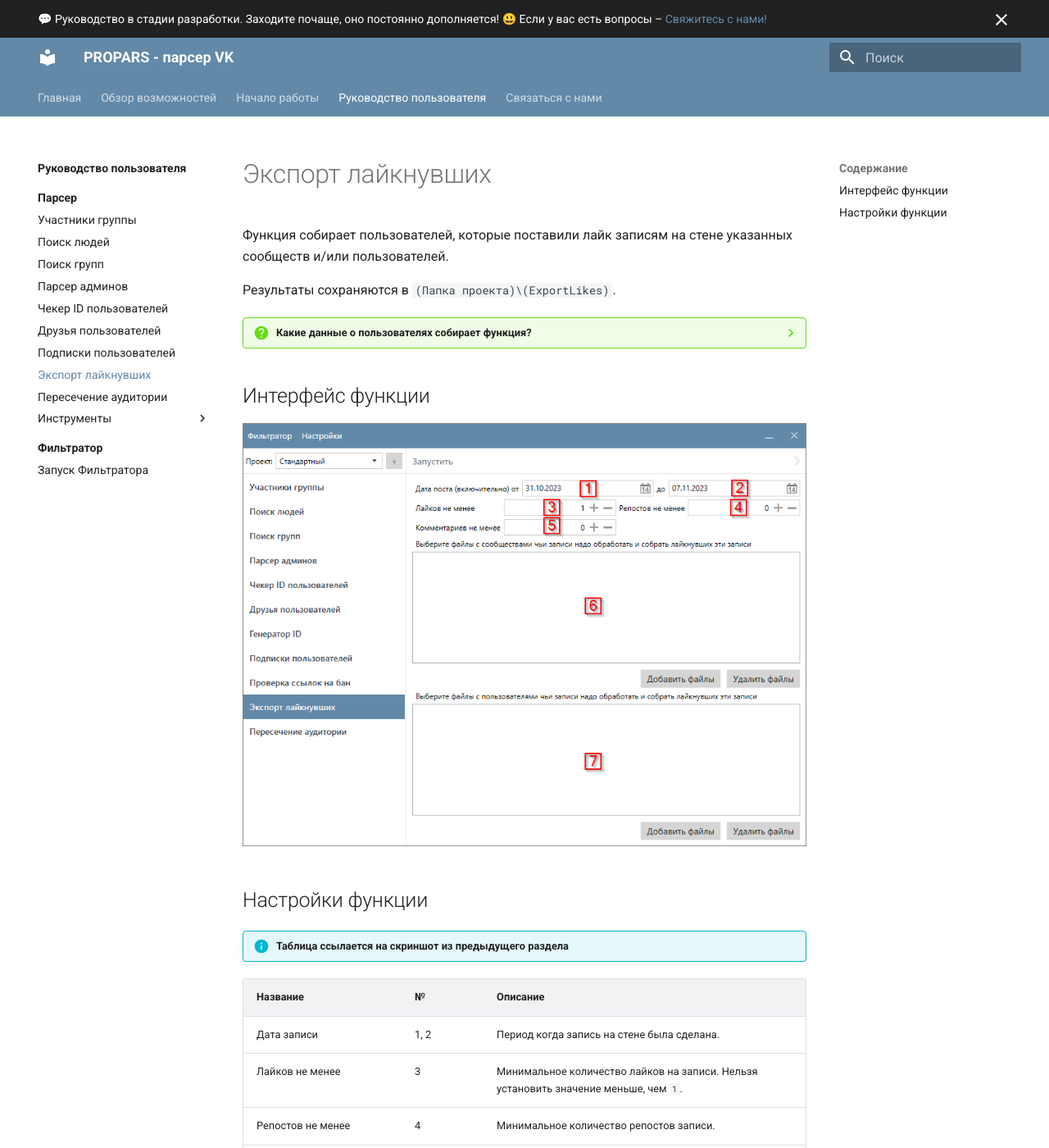
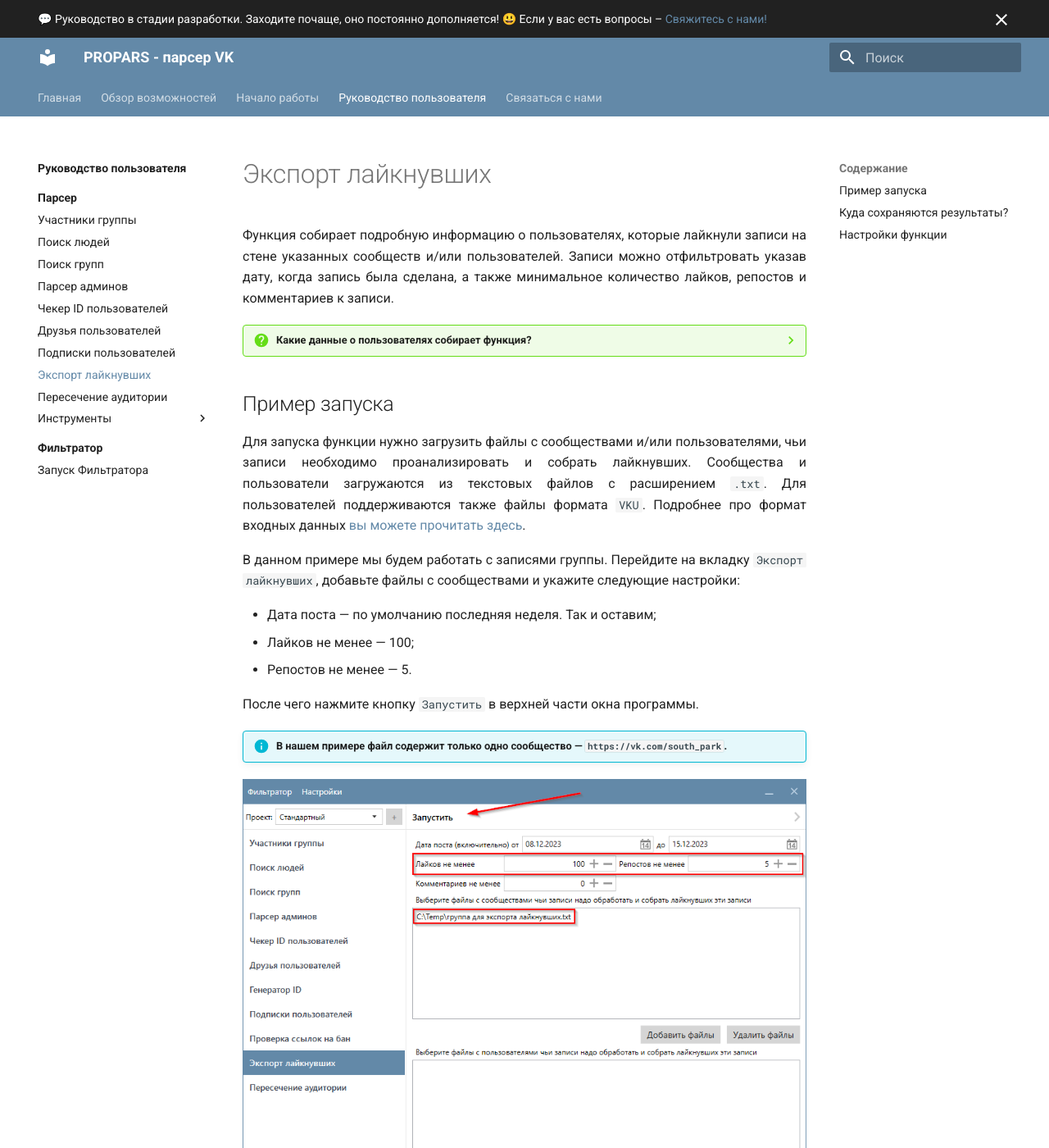
Before and after one commit to VK-Utility/docs, an MkDocs documentation site: the page built from docs/docs/parser/export-likers.md, in a window 1280 px wide and 1400 px high. Shown: the whole window at 82% size. Built offline with MkDocs 1.6.1 and Material for MkDocs 9.7.7, drawn with Linux system fonts in a browser that asks for light colours; some of the changed text lies outside the part shown.

Commit message:
Docs for export likers

```diff
--- a/docs/docs/parser/export-likers.md
+++ b/docs/docs/parser/export-likers.md
@@ -1,19 +1,66 @@
 # Экспорт лайкнувших
 
-Функция собирает пользователей, которые поставили лайк записям на стене указанных сообществ и/или пользователей.
-
-Результаты сохраняются в `(Папка проекта)\(ExportLikes)`.
+<div style="text-align: justify">
+  <p>
+    Функция собирает подробную информацию о пользователях, которые лайкнули записи на стене указанных сообществ и/или пользователей. Записи можно отфильтровать указав дату, когда запись была сделана, а также минимальное количество лайков, репостов и комментариев к записи.
+  </p>
+</div>
 
 ??? question "Какие данные о пользователях собирает функция?"
     Это зависит от ваших настроек. Ознакомьтесь с разделом [Настройка Парсера](./index.md#settings).
 
-## Интерфейс функции
 
-![](../../img/export_likes.png)
+## Пример запуска
+
+<div style="text-align: justify">
+  <p>
+    Для запуска функции нужно загрузить файлы с сообществами и/или пользователями, чьи записи необходимо проанализировать и собрать лайкнувших. Сообщества и пользователи загружаются из текстовых файлов с расширением <code>.txt</code>. Для пользователей поддерживаются также файлы формата <code>VKU</code>. Подробнее про формат входных данных <a href="../#txt-format">вы можете прочитать здесь</a>.
+  </p>
+  <p>
+    В данном примере мы будем работать с записями группы. Перейдите на вкладку <code>Экспорт лайкнувших</code>, добавьте файлы с сообществами и укажите следующие настройки:
+  </p>
+  <ul>
+    <li>Дата поста — по умолчанию последняя неделя. Так и оставим;</li>
+    <li>Лайков не менее — 100;</li>
+    <li>Репостов не менее — 5.</li>
+  </ul>
+  <p>
+    После чего нажмите кнопку <code>Запустить</code> в верхней части окна программы.
+  </p>
+</div>
+
+!!! info "В нашем примере файл содержит только одно сообщество — <code>https://vk.com/south_park</code>."
+
+![](../../img/parser/export-likers/example_1.png)
+
+
+<div style="text-align: justify">
+  <p>
+    Программа начнет анализировать записи выбранных сообществ. Для тех записей, которые удовлетворяют выбраннм настройкам, будет собрана подробная информация о пользователях, которые эти записи лайкнули. В этом примере это заняло <b>15</b> секунд.
+  </p>
+</div>
+
+![](../../img/parser/export-likers/example_2.png)
+
+## Куда сохраняются результаты?
+
+<div style="text-align: justify">
+  <p>
+    Результаты сохраняются в <code>(Папка проекта)\ExportLikes</code>. Для каждой записи будет создан отдельный файл формата <code>VKU</code> с пользователями, которые лайкнули эту запись. Имя файла — <code>-&lt;ID сообщества&gt;_&lt;ID записи&gt;</code>. В нашем примере программа нашла в сообществе семь записей, которые удовлетворяют указанному фильтру.
+  </p>
+</div>
+
+![](../../img/parser/export-likers/results_1.png)
+
+Откройте файлы в Фильтраторе, чтобы ознакомиться с результатами.
+
+![](../../img/parser/export-likers/results_2.png)
 
 ## Настройки функции
 
-!!! info "Таблица ссылается на скриншот из предыдущего раздела"
+![](../../img/parser/export-likers/interface.png)
+
+!!! info "Таблица ссылается на скриншот выше"
 
 
 <table>
@@ -33,7 +80,7 @@
     <tr>
       <td>Лайков не менее</td>
       <td>3</td>
-      <td>Минимальное количество лайков на записи. Нельзя установить значение меньше, чем <code>1</code>.</td>
+      <td>Минимальное количество лайков у записи. Нельзя установить значение меньше, чем <code>1</code>.</td>
     </tr>
     <tr>
       <td>Репостов не менее</td>
@@ -53,7 +100,7 @@
     <tr>
       <td>Файлы с пользователями</td>
       <td>7</td>
-      <td>Файлы с пользователями чьи записи необходимо обработать. Формат: <code>txt</code> и <code>vku2u</code>. Подробнее о формате файла вы можете прочитать на <a href="../#txt-format">соответствующей странице</a>.</td>
+      <td>Файлы с пользователями чьи записи необходимо обработать. Формат: <code>txt</code> и <code>VKU</code>. Подробнее о формате файла вы можете прочитать на <a href="../#txt-format">соответствующей странице</a>.</td>
     </tr>
   </tbody>
 </table>
```
Also changed, not shown: docs/img/parser/export-likers/example_1.png (added), docs/img/parser/export-likers/example_2.png (added), docs/img/parser/export-likers/interface.png (renamed from docs/img/export_likes.png), docs/img/parser/export-likers/results_1.png (added), docs/img/parser/export-likers/results_2.png (added).
